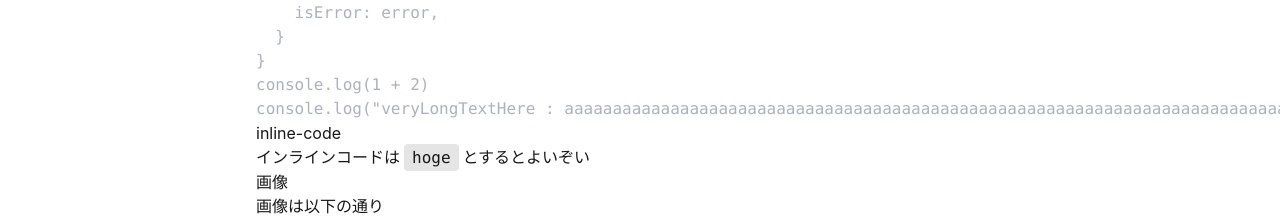
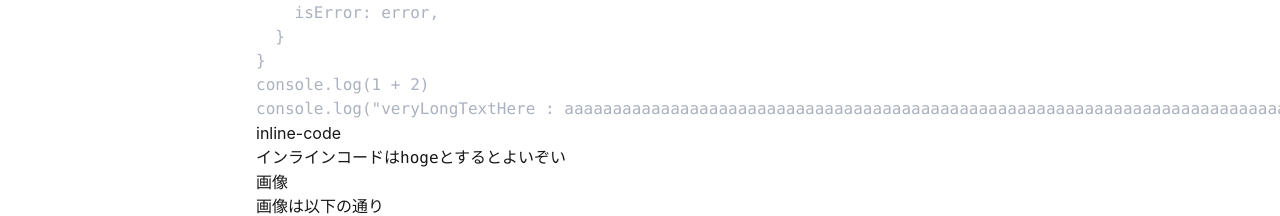
Before and after one commit to object1037/blog, a Next.js app: page /testPost in a window 1280 px wide. Shown: the part 1520-1736 px from the top of the page. Built offline with nearby package versions, Linux system fonts and the light colour scheme.

Commit message:
update inline-code

```diff
--- a/pages/_app.tsx
+++ b/pages/_app.tsx
@@ -4,6 +4,7 @@ import "../styles/prism.css";
 import {MDXProvider} from '@mdx-js/react'
 import { library } from '@fortawesome/fontawesome-svg-core'
 import { fab } from '@fortawesome/free-brands-svg-icons'
+import InlineCode from '../components/inline-code'
 
 library.add(fab)
 
@@ -16,6 +17,7 @@ const mdComponents = {
   ol: (props) => <ol className="list-decimal ml-6 py-2">{props.children}</ol>,
   a: (props) => <a target="_blank" rel="noopener noreferrer" className="text-blue-500 dark:text-blue-300 hover:underline" {...props} />,
   code: (props) => <code className="text-sm">{props.children}</code>,
+  inlineCode: (props) => <InlineCode>{props.children}</InlineCode>,
   blockquote: (props) => <blockquote className="italic text-gray-500 dark:text-gray-300 border-l-4 pl-4 pb-4 pt-2 my-3">{props.children}</blockquote>,
 }
 
--- a/pages/posts/20210410.mdx
+++ b/pages/posts/20210410.mdx
@@ -5,8 +5,6 @@ export const meta = {
 }
 
 import Layout from "../../components/layout"
-import Im from "../../components/im"
-import TweetEmbed from 'react-tweet-embed'
 
 昨日4/9で19歳になりました。18歳や20歳はいろいろな年齢制限が解除されるのに19歳で解除される制限ってあんまりない(というか0では?)ですよね。
 
--- a/pages/testPost.mdx
+++ b/pages/testPost.mdx
@@ -6,7 +6,6 @@ export const meta = {
 
 import Layout from "../components/layout"
 import Im from "../components/im"
-import Code from "../components/inline-code"
 import TweetEmbed from 'react-tweet-embed'
 
 これは投稿テストです。
@@ -85,7 +84,7 @@ console.log("veryLongTextHere : aaaaaaaaaaaaaaaaaaaaaaaaaaaaaaaaaaaaaaaaaaaaaaaa
 
 ## inline-code
 
-インラインコードは<Code>hoge</Code>とするとよいぞい
+インラインコードは`hoge`とするとよいぞい
 
 # 画像
 
```
Also changed, not shown: 1 other file (tests, documents, lock files or other folders).
